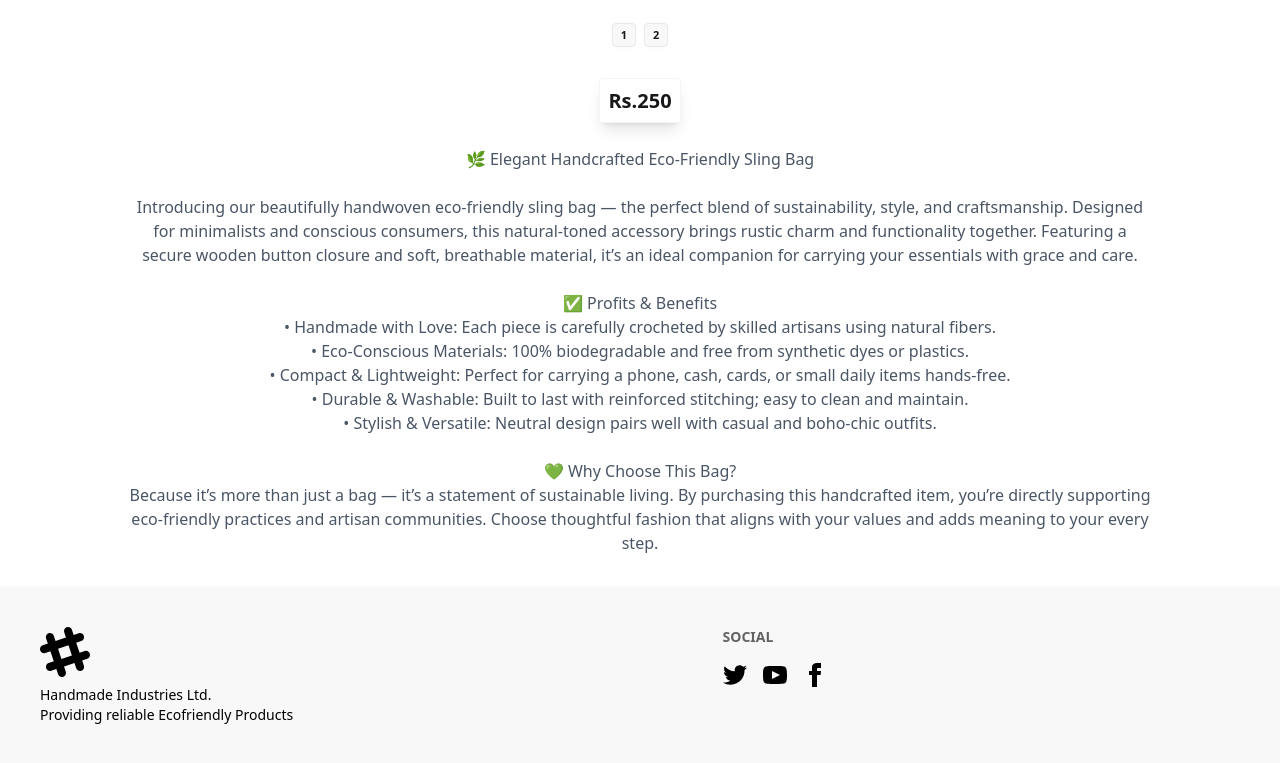
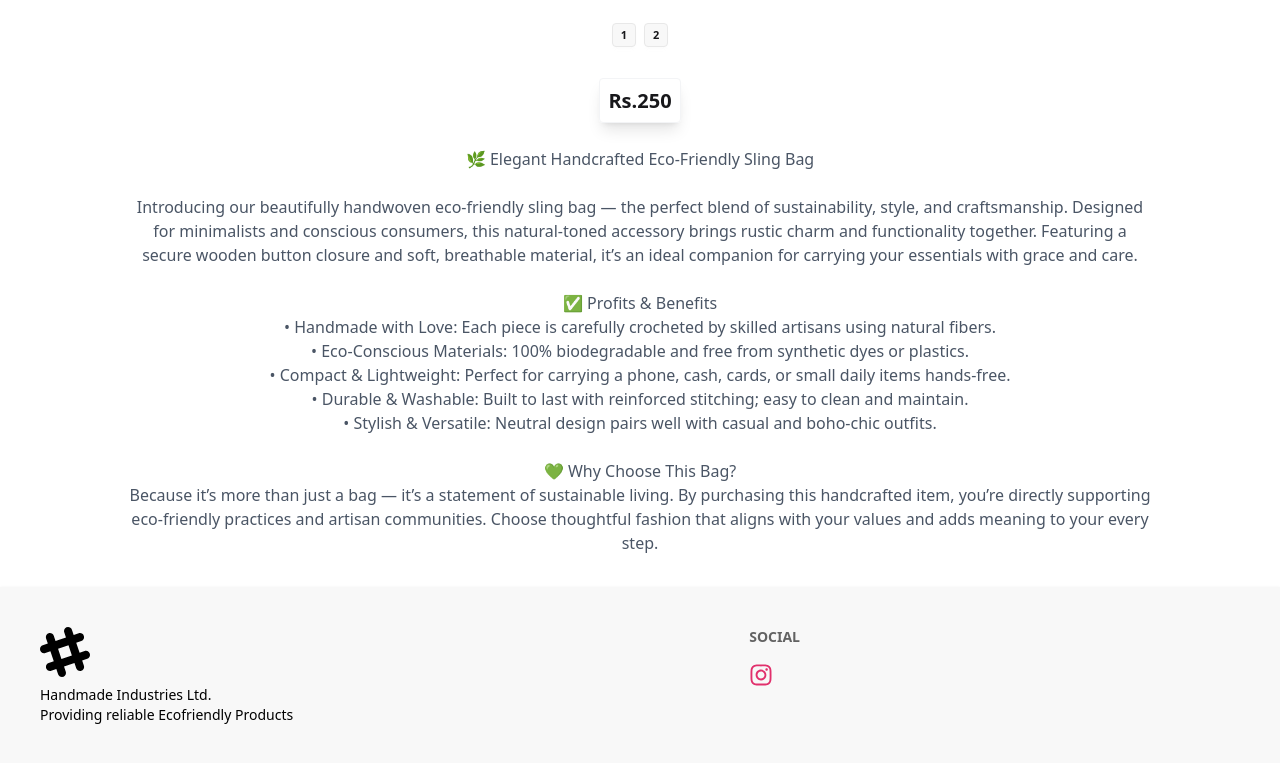
Before and after one commit to Deesubainsla/HomeMadeEcommerce, a React (Vite) app: page /product/1 in a window 1280 px wide. Shown: the part 495-1258 px from the top of the page. Built offline with nearby package versions, Linux system fonts and the light colour scheme.

Commit message:
insta id added

```diff
--- a/src/components/Footer.jsx
+++ b/src/components/Footer.jsx
@@ -1,4 +1,5 @@
 import React from 'react'
+import { FaInstagram } from 'react-icons/fa';
 
 function Footer() {
     return <div>
@@ -24,41 +25,7 @@ function Footer() {
             <nav>
                 <h6 className="footer-title">Social</h6>
                 <div className="grid grid-flow-col gap-4">
-
-
-                    <a>
-                        <svg
-                            xmlns="http://www.w3.org/2000/svg"
-                            width="24"
-                            height="24"
-                            viewBox="0 0 24 24"
-                            className="fill-current">
-                            <path
-                                d="M24 4.557c-.883.392-1.832.656-2.828.775 1.017-.609 1.798-1.574 2.165-2.724-.951.564-2.005.974-3.127 1.195-.897-.957-2.178-1.555-3.594-1.555-3.179 0-5.515 2.966-4.797 6.045-4.091-.205-7.719-2.165-10.148-5.144-1.29 2.213-.669 5.108 1.523 6.574-.806-.026-1.566-.247-2.229-.616-.054 2.281 1.581 4.415 3.949 4.89-.693.188-1.452.232-2.224.084.626 1.956 2.444 3.379 4.6 3.419-2.07 1.623-4.678 2.348-7.29 2.04 2.179 1.397 4.768 2.212 7.548 2.212 9.142 0 14.307-7.721 13.995-14.646.962-.695 1.797-1.562 2.457-2.549z"></path>
-                        </svg>
-                    </a>
-                    <a>
-                        <svg
-                            xmlns="http://www.w3.org/2000/svg"
-                            width="24"
-                            height="24"
-                            viewBox="0 0 24 24"
-                            className="fill-current">
-                            <path
-                                d="M19.615 3.184c-3.604-.246-11.631-.245-15.23 0-3.897.266-4.356 2.62-4.385 8.816.029 6.185.484 8.549 4.385 8.816 3.6.245 11.626.246 15.23 0 3.897-.266 4.356-2.62 4.385-8.816-.029-6.185-.484-8.549-4.385-8.816zm-10.615 12.816v-8l8 3.993-8 4.007z"></path>
-                        </svg>
-                    </a>
-                    <a>
-                        <svg
-                            xmlns="http://www.w3.org/2000/svg"
-                            width="24"
-                            height="24"
-                            viewBox="0 0 24 24"
-                            className="fill-current">
-                            <path
-                                d="M9 8h-3v4h3v12h5v-12h3.642l.358-4h-4v-1.667c0-.955.192-1.333 1.115-1.333h2.885v-5h-3.808c-3.596 0-5.192 1.583-5.192 4.615v3.385z"></path>
-                        </svg>
-                    </a>
+                    <a href="https://www.instagram.com/cr.ochet1709?igsh=ZHN3NHNnMWpxb2Rv&utm_source=qr" target='_blank' rel="noopener noreferrer"><FaInstagram size={24} color="#E1306C" /></a>
                 </div>
             </nav>
         </footer>
--- a/src/components/Productdetails.jsx
+++ b/src/components/Productdetails.jsx
@@ -11,7 +11,8 @@ function Productdetails() {
     }
 
 
-    return <div className='text-center w-full min-h-[90vh] mt-12'>
+    return <div>
+        <div className='text-center w-full min-h-[90vh] mt-12'>
             <h2 className="text-4xl font-bold text-gray-800 my-2">{product.title}</h2>
             <div className="w-24 h-1 mx-auto bg-violet-600 mb-4 rounded-full"></div>
 
@@ -29,8 +30,8 @@ function Productdetails() {
 
             </div>
             <div className="flex w-full mb-8 justify-center gap-2 py-2">
-            {product.img.map((im,i)=>(
-                <a key={i} href={`#item${i}`} className="btn btn-xs">{i+1}</a>
+                {product.img.map((im, i) => (
+                    <a key={i} href={`#item${i}`} className="btn btn-xs">{i + 1}</a>
                 ))}
 
             </div>
@@ -38,12 +39,13 @@ function Productdetails() {
 
             <span className='text-xl font-bold border border-gray-100 shadow-lg rounded p-2'>Rs.{product.price}</span>
             <p className="text-gray-600 w-[80%] mx-auto my-8">
-            {product.description.split('\n').map((para, index)=>(
-                <span key={index}>{para}<br/></span>
+                {product.description.split('\n').map((para, index) => (
+                    <span key={index}>{para}<br /></span>
                 ))}
             </p>
 
         </div>
+    </div>
 }
 
 export default Productdetails
```
Lines whose indentation alone changed are shown as unchanged.
